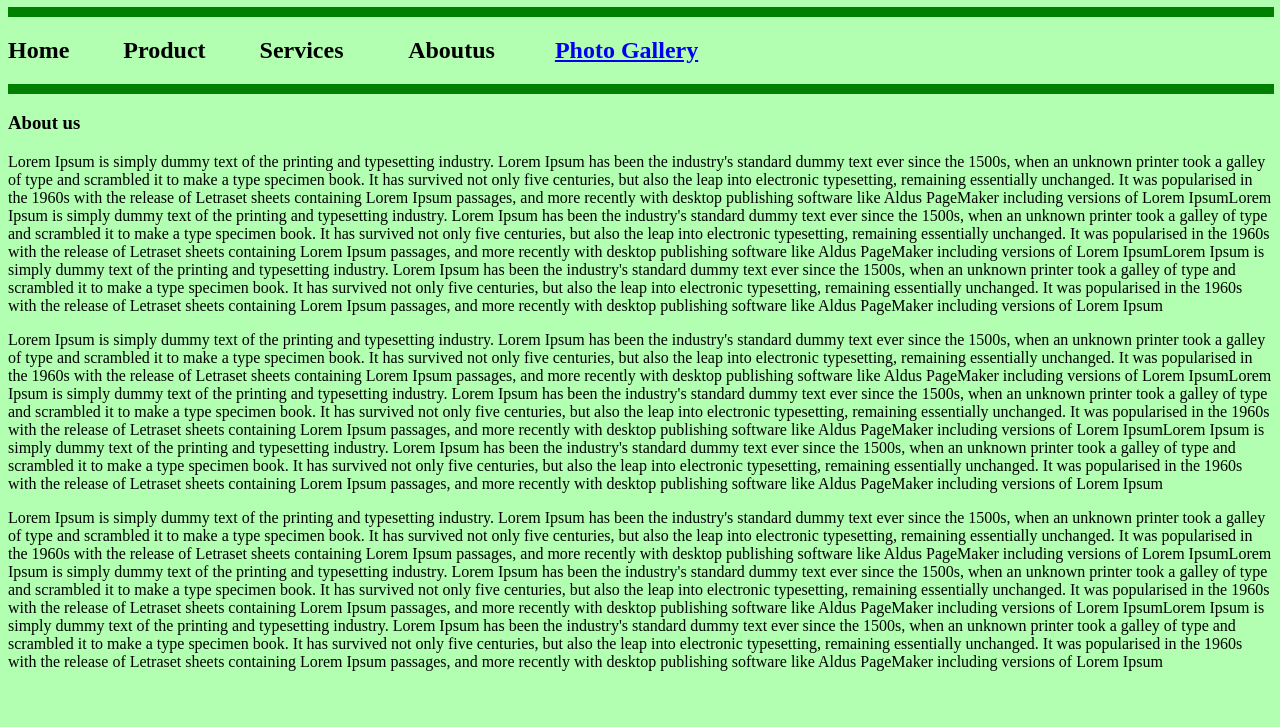
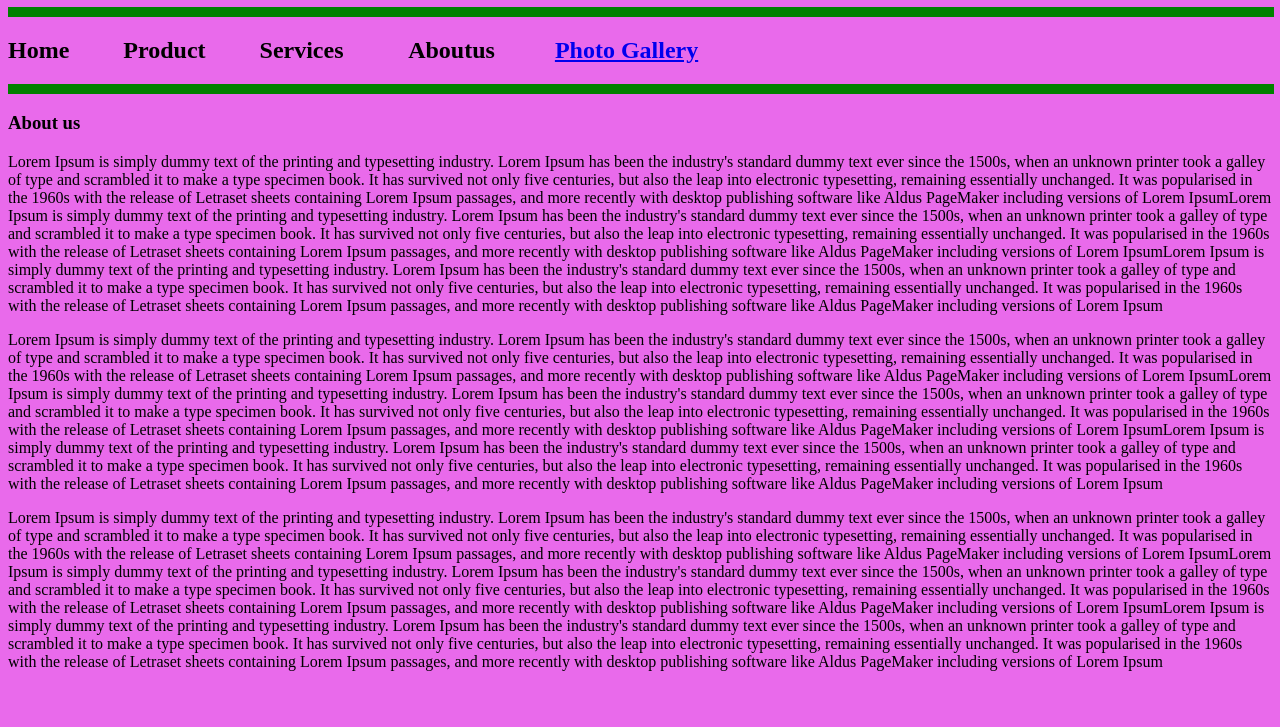
Before and after one commit to Nisha2030/mywork, a plain HTML site: page index.html in a window 1280 px wide. Shown: the part 73-800 px from the top of the page. Drawn offline with nearby package versions, Linux system fonts and the light colour scheme.

Commit message:
change color

```diff
--- a/index.html
+++ b/index.html
@@ -32,7 +32,7 @@
 <!-- My Second Web Page
 <body style="bgColor:#b3ffb3">
  -->
-<body style="background:rgba(128, 255, 128,0.60)">
+<body style="background:rgba(219, 7, 222, 0.6)">
 
 <h3>About us </h3>
 <p>
```
